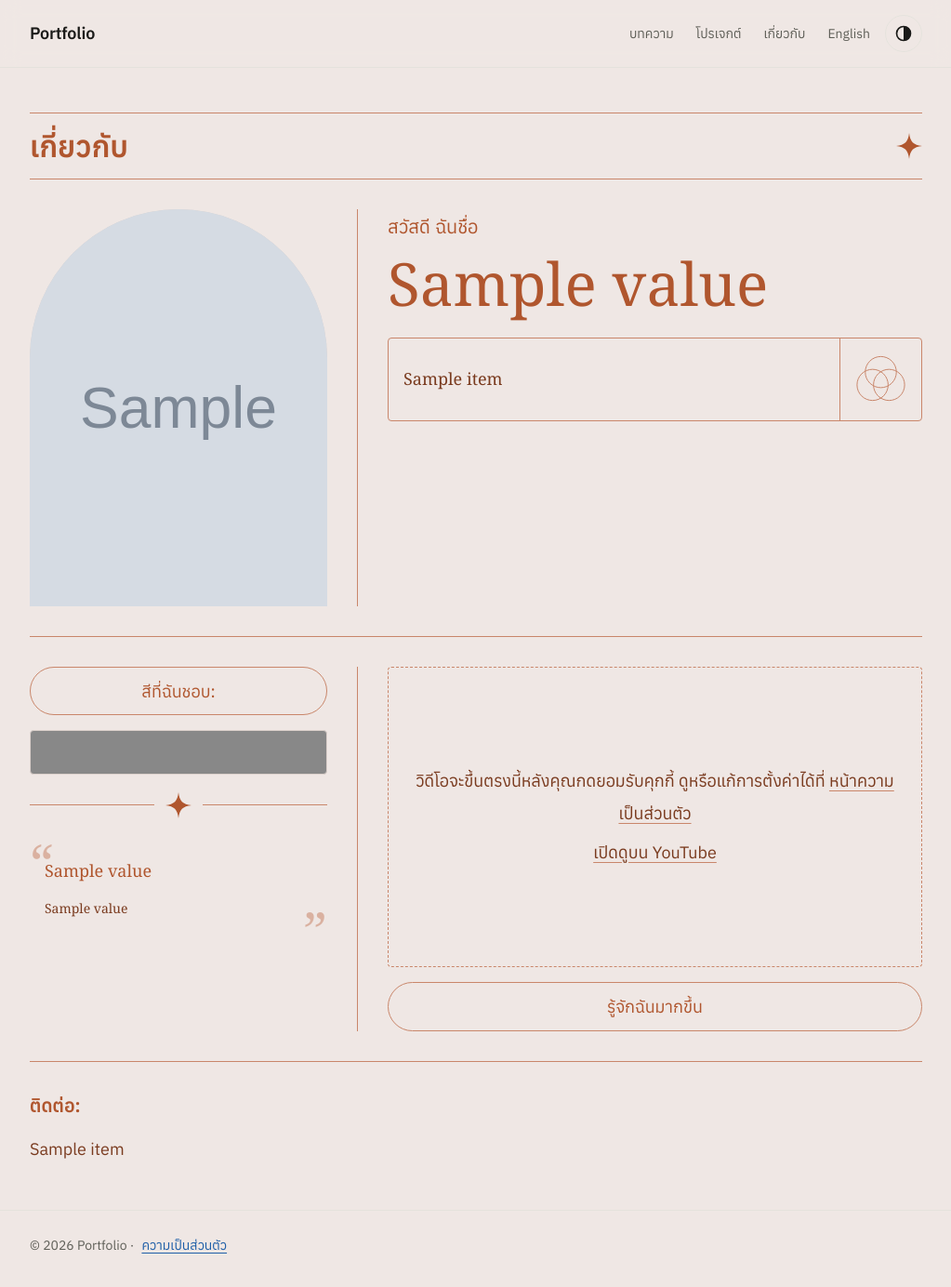
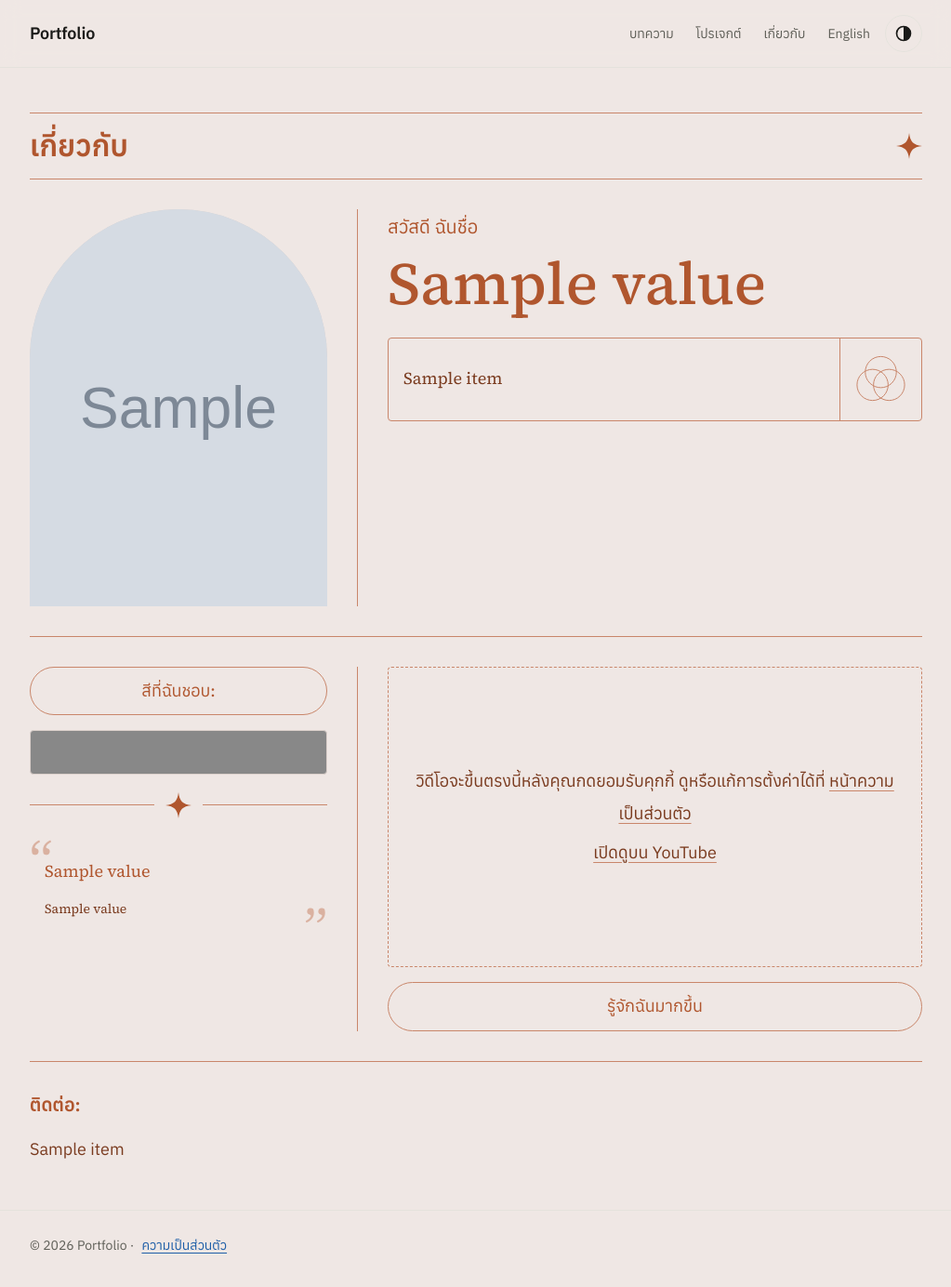
Before and after one commit to Su-Korawit/portfolio, a Node server app: template views/about.ejs in a window 1280 px wide. Shown: the whole page at 93% size, without its empty margins (128-1151 px from the left). Run offline with Node 20, Linux system fonts and the light colour scheme; the template is opened without the code that fills it: most values are stand-ins (such as "Sample title", 1, 10 or a date in 2020); grey boxes marked "Sample" are stand-in pictures.

Commit message:
Self-host serif and mono fonts so reading and code look the same everywhere
Article/About text and code blocks previously fell back to whichever
serif (Charter, Georgia, ...) or monospace (SF Mono, Consolas, ...)
font each reader's OS happened to ship, so the site rendered
differently across devices. Self-host Source Serif 4 for --font-serif
and IBM Plex Mono for --font-mono, following the same self-hosted,
lazy-loaded pattern already used for Anuphan (the sans/Thai font).

Thai still reads in Anuphan, since neither new font has Thai glyphs;
the UI/heading font (Anuphan) is unchanged.

Co-Authored-By: Claude Sonnet 5 <noreply@anthropic.com>
Claude-Session: https://claude.ai/code/session_01EtsaQZYA6XXSCKGAiZSDJY

```diff
--- a/public/css/site.css
+++ b/public/css/site.css
@@ -15,14 +15,15 @@
   --syn-com:       light-dark(#6B6B63, #8E8E88);
   --syn-typ:       light-dark(#8A5A00, #D9BE79);
   --font-sans:     "Anuphan", system-ui, sans-serif;
-  /* Reading font for long-form text. Latin falls through the serif faces a desktop is likely to have and ends
-     at the generic serif; Thai has no glyph in any of them, so a Thai character walks past the whole list and
-     lands on Anuphan. Anuphan sits after the generic on purpose - before it, Latin would take it too and the
-     body would come out sans on a machine with no Charter or Georgia. */
-  --font-serif:    Charter, "Bitstream Charter", "Iowan Old Style", "Source Serif 4", Georgia, Cambria, "Times New Roman", serif, "Anuphan";
+  /* Reading font for long-form text. Self-hosted, like Anuphan, so an article looks the same on every device
+     instead of picking up whatever serif (or none) happens to be installed. Thai has no glyph in it, so a Thai
+     character walks past it and lands on Anuphan; the generic serif after it only covers a font load failing. */
+  --font-serif:    "Source Serif 4", "Anuphan", serif;
   /* What long-form text is set in. Thai overrides it back to the sans below. */
   --font-read:     var(--font-serif);
-  --font-mono:     ui-monospace, "SF Mono", "Cascadia Mono", Consolas, Menlo, "Anuphan", monospace;
+  /* Self-hosted for the same reason as --font-serif: code should look the same on every device, not follow
+     whichever coding font (or lack of one) the reader's OS ships with. */
+  --font-mono:     "IBM Plex Mono", "Anuphan", monospace;
   --fs-sm: 0.875rem;  --fs-base: 1rem;  --fs-h3: 1.25rem;  --fs-h2: 1.5rem;  --fs-h1: 2rem;
   /* Reading sizes: article body, article title and the title of a card in a feed */
   --fs-read: 1.25rem;  --fs-title: 2.25rem;  --fs-card: 1.375rem;
@@ -49,6 +50,38 @@
   font-weight: 300 700;
   font-display: swap;
   src: url("/fonts/anuphan-latin.woff2") format("woff2");
+  unicode-range: U+0000-00FF, U+0131, U+0152-0153, U+02BB-02BC, U+02C6, U+02DA, U+02DC, U+0304, U+0308, U+0329, U+2000-206F, U+20AC, U+2122, U+2191, U+2193, U+2212, U+2215, U+FEFF, U+FFFD;
+}
+
+/* Source Serif 4 variable 400-700, latin only (Thai reads in Anuphan instead, see --font-serif above). src and
+   unicode-range come from fonts.googleapis.com css2. Not preloaded like Anuphan: only the pages with prose
+   (posts, projects, About, privacy) use it, so it should load lazily on those instead of on every page. */
+@font-face {
+  font-family: "Source Serif 4";
+  font-style: normal;
+  font-weight: 400 700;
+  font-display: swap;
+  src: url("/fonts/source-serif-4-latin.woff2") format("woff2");
+  unicode-range: U+0000-00FF, U+0131, U+0152-0153, U+02BB-02BC, U+02C6, U+02DA, U+02DC, U+0304, U+0308, U+0329, U+2000-206F, U+20AC, U+2122, U+2191, U+2193, U+2212, U+2215, U+FEFF, U+FFFD;
+}
+@font-face {
+  font-family: "Source Serif 4";
+  font-style: italic;
+  font-weight: 400 700;
+  font-display: swap;
+  src: url("/fonts/source-serif-4-italic-latin.woff2") format("woff2");
+  unicode-range: U+0000-00FF, U+0131, U+0152-0153, U+02BB-02BC, U+02C6, U+02DA, U+02DC, U+0304, U+0308, U+0329, U+2000-206F, U+20AC, U+2122, U+2191, U+2193, U+2212, U+2215, U+FEFF, U+FFFD;
+}
+
+/* IBM Plex Mono regular, latin only (a Thai identifier in a code block is not a case this site's code blocks
+   need to cover). src and unicode-range come from fonts.googleapis.com css2. Also lazy: only pages with a code
+   block or the admin editor load it. */
+@font-face {
+  font-family: "IBM Plex Mono";
+  font-style: normal;
+  font-weight: 400;
+  font-display: swap;
+  src: url("/fonts/ibm-plex-mono-latin.woff2") format("woff2");
   unicode-range: U+0000-00FF, U+0131, U+0152-0153, U+02BB-02BC, U+02C6, U+02DA, U+02DC, U+0304, U+0308, U+0329, U+2000-206F, U+20AC, U+2122, U+2191, U+2193, U+2212, U+2215, U+FEFF, U+FFFD;
 }
 
@@ -455,8 +488,9 @@ body:has(main.about) {
 .about-card { color: var(--about-ink); }
 .about-card a { color: inherit; text-decoration-color: var(--about-rule); }
 .about-card a:hover { color: var(--about-accent); }
-/* Display type. --font-serif ends in Anuphan, so Latin gets a serif and Thai - which has no glyph in any of
-   the serif faces - lands on the one face this site ships with Thai glyphs, instead of a broken mix. */
+/* Display type. --font-serif puts Anuphan before the generic serif fallback, so Latin gets Source Serif 4 and
+   Thai - which has no glyph in it - lands on the one face this site ships with Thai glyphs, instead of a
+   broken mix. */
 .about-head h1, .about-greeting, .about-name, .about-quote, .about-quote-source, .about-pill,
 .about-contact h2, .about-facts {
   font-family: var(--font-serif);
```
Also changed, not shown: public/fonts/ibm-plex-mono-latin.woff2 (added), public/fonts/source-serif-4-italic-latin.woff2 (added), public/fonts/source-serif-4-latin.woff2 (added).
